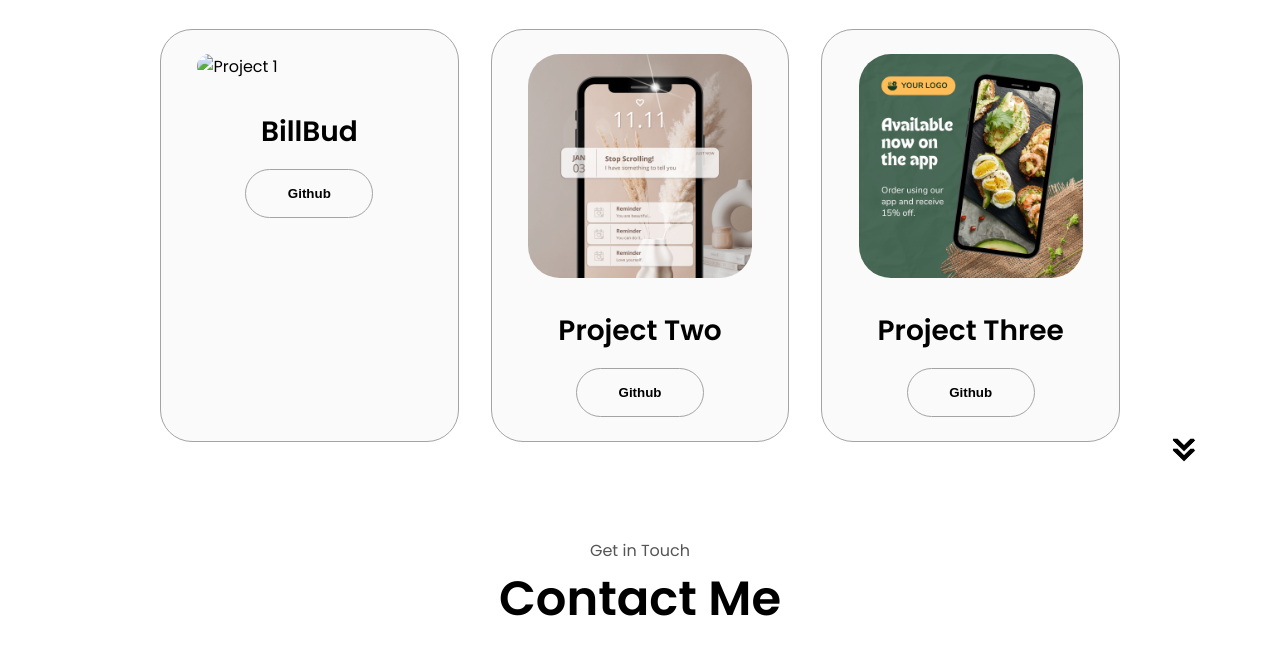
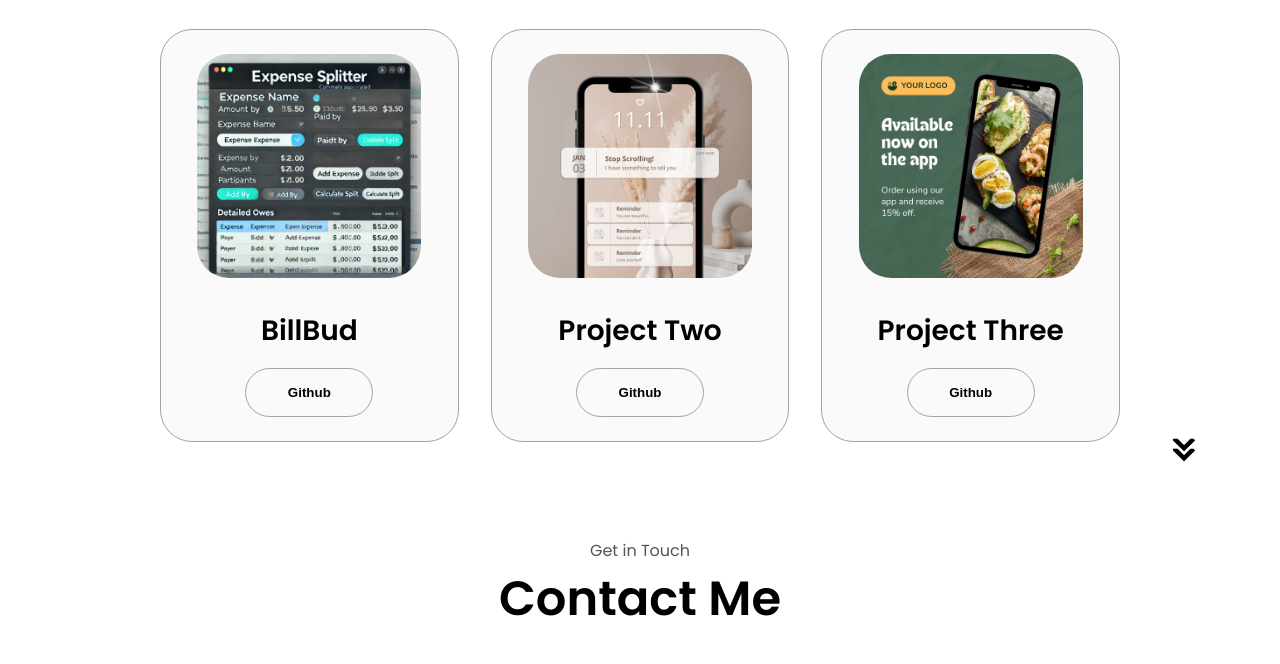
Before and after one commit to Arrrttyyyys/Portfolio-Website, a plain HTML site: page Index.html in a window 1280 px wide. Shown: the part 2842-3506 px from the top of the page. Drawn offline with Linux system fonts and the light colour scheme.

Commit message:
Update Index.html

```diff
--- a/Index.html
+++ b/Index.html
@@ -334,7 +334,7 @@
           <div class="details-container color-container">
             <div class="article-container">
               <img
-                src="./assets/project-1.png"
+                src="./assets/project1.png"
                 alt="Project 1"
                 class="project-img"
               />
```
